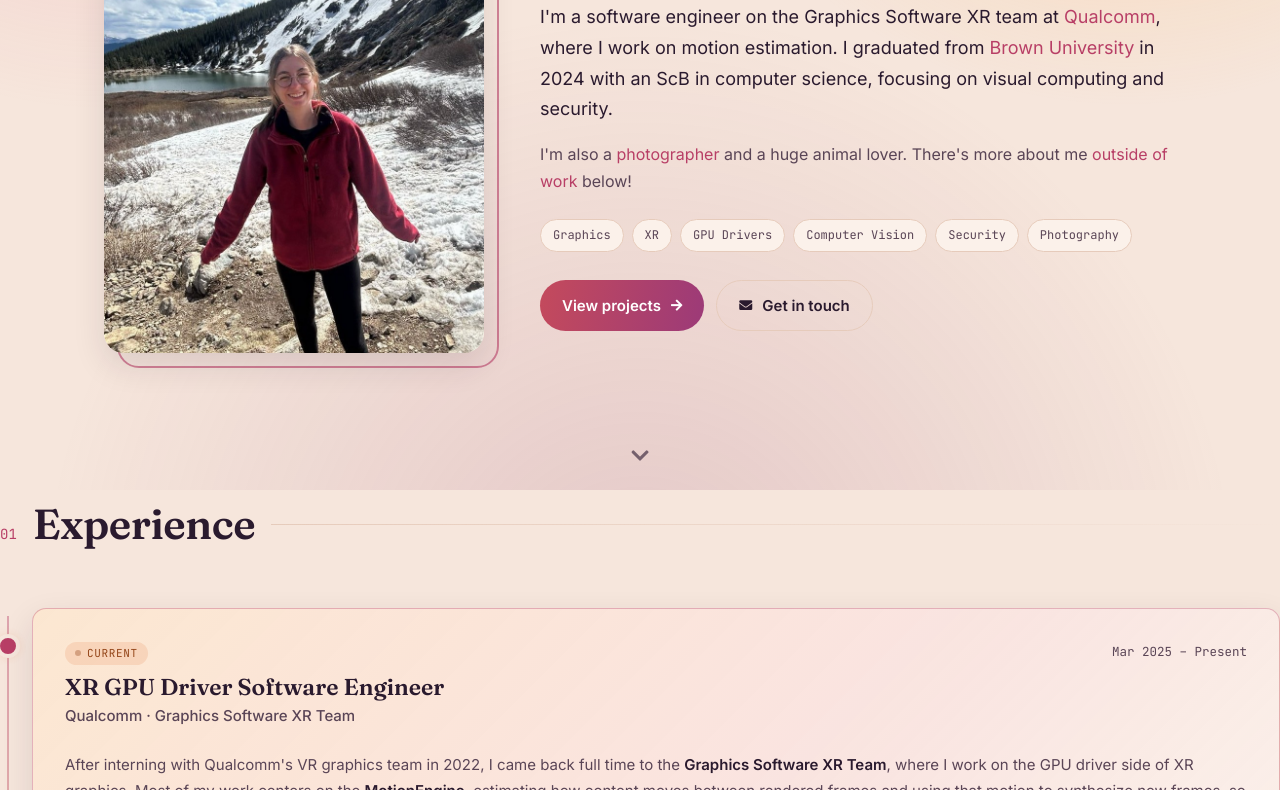
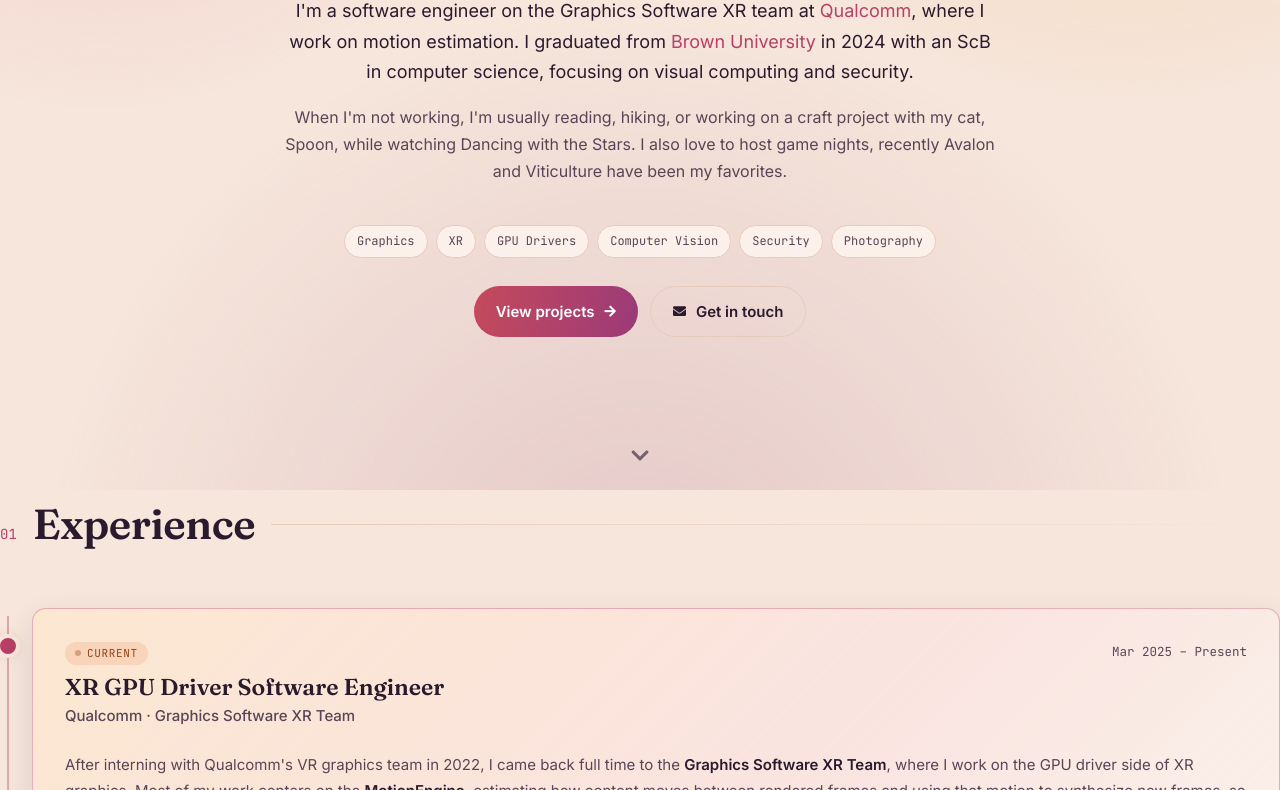
Before and after one commit to hsjulius/hsjulius.github.io, a website: page index.html in a window 1280 px wide. Shown: the part 310-1100 px from the top of the page. Drawn offline with Linux system fonts and the light colour scheme.

Commit message:
Change blurb

```diff
--- a/assets/css/style.css
+++ b/assets/css/style.css
@@ -188,14 +188,22 @@ b { color: var(--text); font-weight: 600; }
     position: relative;
     max-width: var(--maxw);
     margin: 0 auto;
-    min-height: min(calc(100vh - 70px), 820px);
+    min-height: min(calc(100vh - 70px), 760px);
     padding: 48px 24px 96px;
-    display: grid;
-    grid-template-columns: minmax(240px, 380px) minmax(0, 1fr);
-    gap: 56px;
+    display: flex;
+    flex-direction: column;
+    justify-content: center;
+    align-items: center;
+    text-align: center;
+}
+.hero-text {
+    max-width: 720px;
+    display: flex;
+    flex-direction: column;
     align-items: center;
 }
-.hero-text { max-width: 680px; }
+.hero-text .chips,
+.hero-text .hero-actions { justify-content: center; }
 
 .hero-photo { position: relative; }
 .hero-photo::before {
@@ -319,8 +327,6 @@ b { color: var(--text); font-weight: 600; }
 
 @media (max-width: 860px) {
     .hero {
-        grid-template-columns: 1fr;
-        gap: 40px;
         min-height: auto;
         padding-top: 40px;
     }
--- a/index.html
+++ b/index.html
@@ -21,7 +21,7 @@
                     <a href="#experience">Experience</a>
                     <a href="#projects">Projects</a>
                     <a href="#photo">Photography</a>
-                    <a href="#life">Outside of work</a>
+                    <!-- <a href="#life">Outside of work</a> -->
                 </nav>
                 <div class="nav-social">
                     <a target="_blank" rel="noopener noreferrer" href="https://www.linkedin.com/in/hannah-julius/" aria-label="LinkedIn">
@@ -38,9 +38,11 @@
         <main>
             <!-- Hero / About -->
             <section class="hero" id="about">
+                <!-- Photo hidden for now. Delete this comment wrapper to show it again.
                 <div class="hero-photo reveal">
                     <img id="headshot" src="images/hannah-hike.jpg" alt="Hannah smiling on a snowy mountain trail beside an alpine lake" width="780" height="1040">
                 </div>
+                -->
                 <div class="hero-text reveal">
                     <p class="eyebrow">XR GPU Driver Software Engineer &middot; Qualcomm</p>
                     <h1>Hi, I'm <span class="gradient-text">Hannah</span>!</h1>
@@ -48,7 +50,7 @@
                         I'm a software engineer on the Graphics Software XR team at <a href="https://www.qualcomm.com/">Qualcomm</a>, where I work on motion estimation. I graduated from <a href="https://www.brown.edu/">Brown University</a> in 2024 with an ScB in computer science, focusing on visual computing and security.
                     </p>
                     <p>
-                        I'm also a <a href="#photo">photographer</a> and a huge animal lover. There's more about me <a href="#life">outside of work</a> below!
+                        When I'm not working, I'm usually reading, hiking, or working on a craft project with my cat, Spoon, while watching Dancing with the Stars. I also love to host game nights, recently Avalon and Viticulture have been my favorites.
                     </p>
                     <div class="chips">
                         <span class="chip">Graphics</span>
@@ -417,7 +419,8 @@
                 </div>
             </section>
 
-            <!-- Outside of work -->
+            <!-- Outside of work section hidden for now. To bring it back, delete this line and the closing marker below, and change each [[ back to an opening comment marker and each ]] back to a closing one.
+            [[ Outside of work ]]
             <section class="section" id="life">
                 <div class="section-head reveal">
                     <span class="section-num">04</span>
@@ -429,15 +432,15 @@
                         <h3><cite>The Women</cite></h3>
                         <p>Kristin Hannah</p>
                     </article>
-                    <!-- <article class="life-card reveal"> -->
-                        <!-- <p class="life-label"><i class="fas fa-hiking" aria-hidden="true"></i> Last hike</p>
+                    [[ <article class="life-card reveal"> ]]
+                        [[ <p class="life-label"><i class="fas fa-hiking" aria-hidden="true"></i> Last hike</p>
                         <h3>Mount Sanitas</h3>
                         <p>Boulder, Colorado</p>
-                    </article> -->
+                    </article> ]]
                     <article class="life-card reveal">
                         <p class="life-label"><i class="fas fa-dice" aria-hidden="true"></i> Game night picks</p>
                         <h3>Avalon &amp; Viticulture</h3>
-                        <!-- <p>Always happy to host</p> -->
+                        [[ <p>Always happy to host</p> ]]
                     </article>
                     <article class="life-card reveal">
                         <p class="life-label"><i class="fas fa-tv" aria-hidden="true"></i> Currently watching</p>
@@ -448,10 +451,11 @@
                         <img class="life-photo" src="images/spoon.jpg" alt="Spoon, a fluffy black cat, lying on a green chair" width="360" height="360" loading="lazy">
                         <h3>Fostering kittens &amp; cats</h3>
                         <p>Pictured: my 15th foster cat who I couldn't give up, Spoon!</p>
-                        <!-- <p>With local humane societies</p> -->
+                        [[ <p>With local humane societies</p> ]]
                     </article>
                 </div>
             </section>
+            -->
         </main>
 
         <div class="dusk-fade" aria-hidden="true"></div>
```
